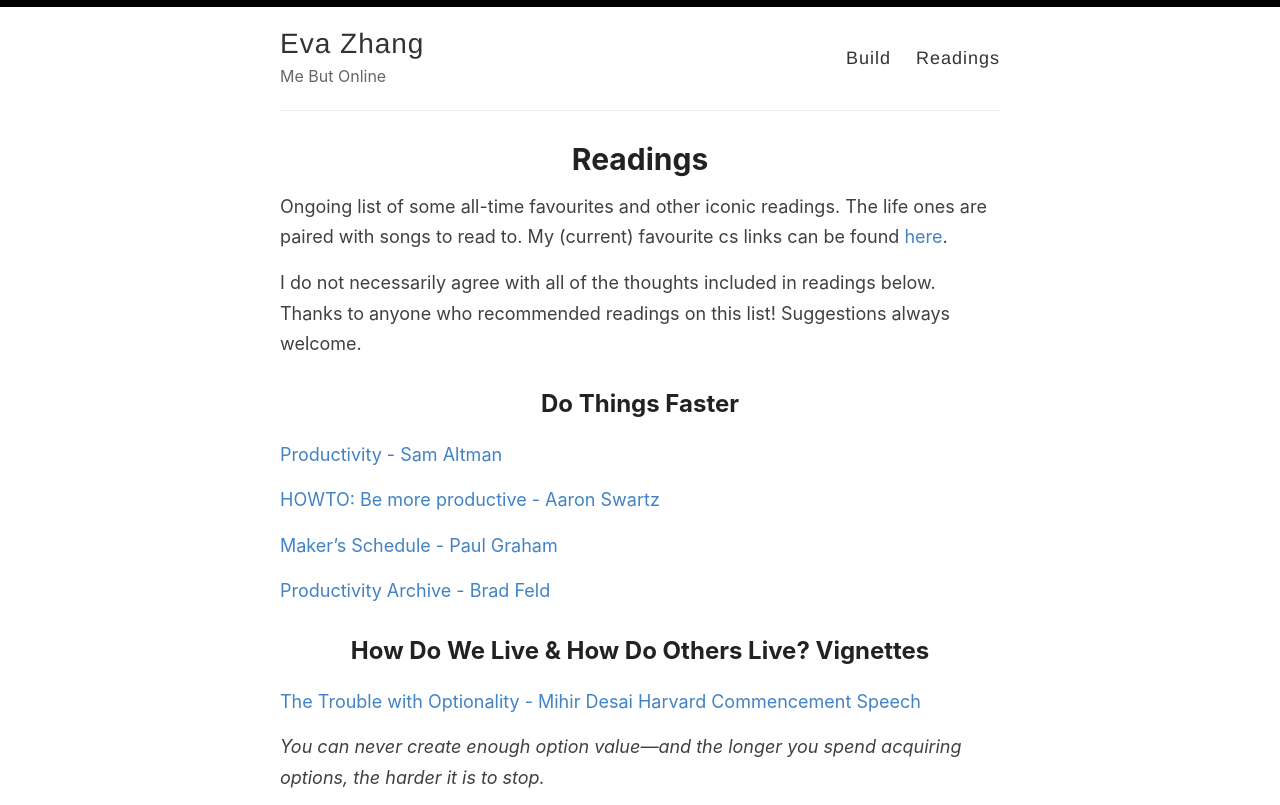
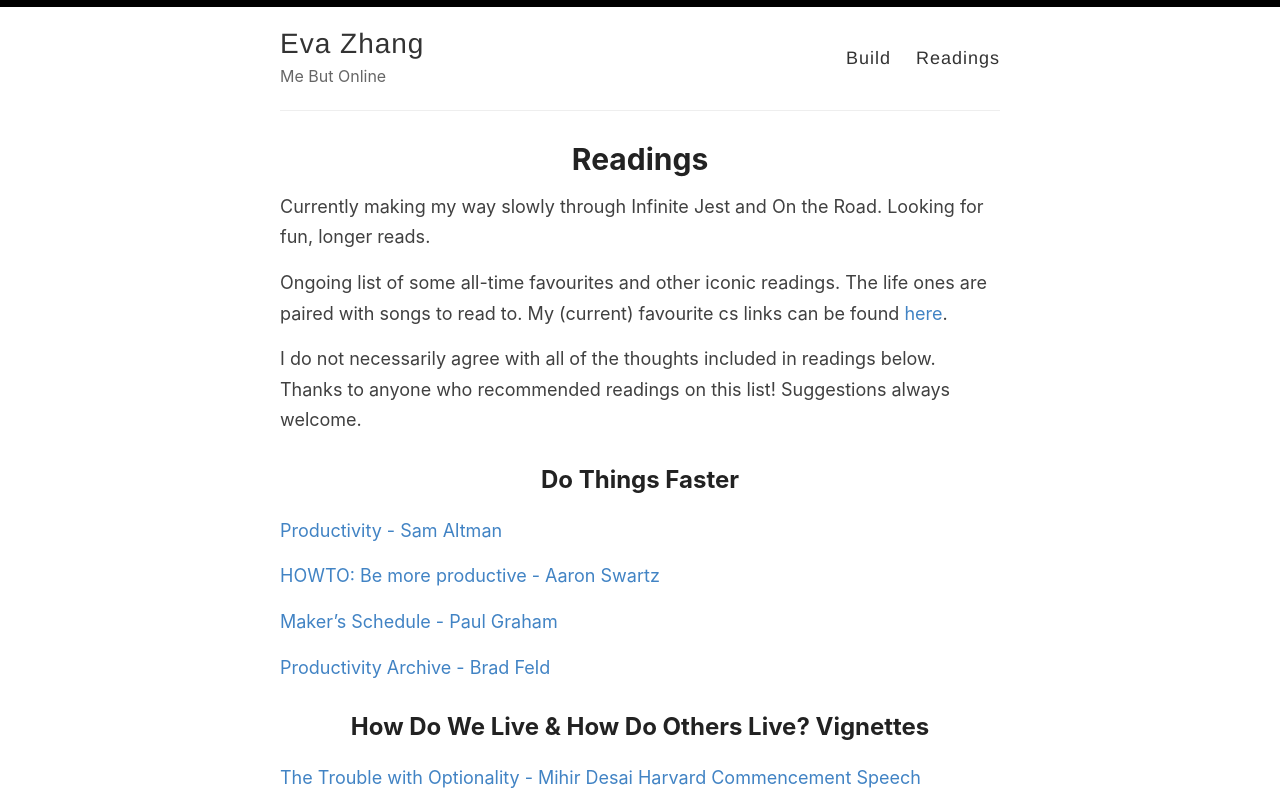
Before and after one commit to evazhang612/sokt-landing, a Jekyll site: the page built from _pages/readings.md, in a window 1280 px wide and 900 px high, cut to the strip 0-805 px from the top of the window. Built offline with Jekyll 4.4.1, drawn with Linux system fonts in a browser that asks for light colours; nearby versions of some CDN libraries; library files that are not in the unit come from our copies.

Commit message:
Adding book.

```diff
--- a/_pages/readings.md
+++ b/_pages/readings.md
@@ -3,6 +3,8 @@ layout: page
 title: Readings
 permalink: /read/
 ---
+Currently making my way slowly through Infinite Jest and On the Road. Looking for fun, longer reads.
+
 Ongoing list of some all-time favourites and other iconic readings. The life ones are paired with songs to read to. My (current) favourite cs links can be found [here](https://www.evazhang.com/csreads).
 
 I do not necessarily agree with all of the thoughts included in readings below. Thanks to anyone who recommended readings on this list! Suggestions always welcome.
```
